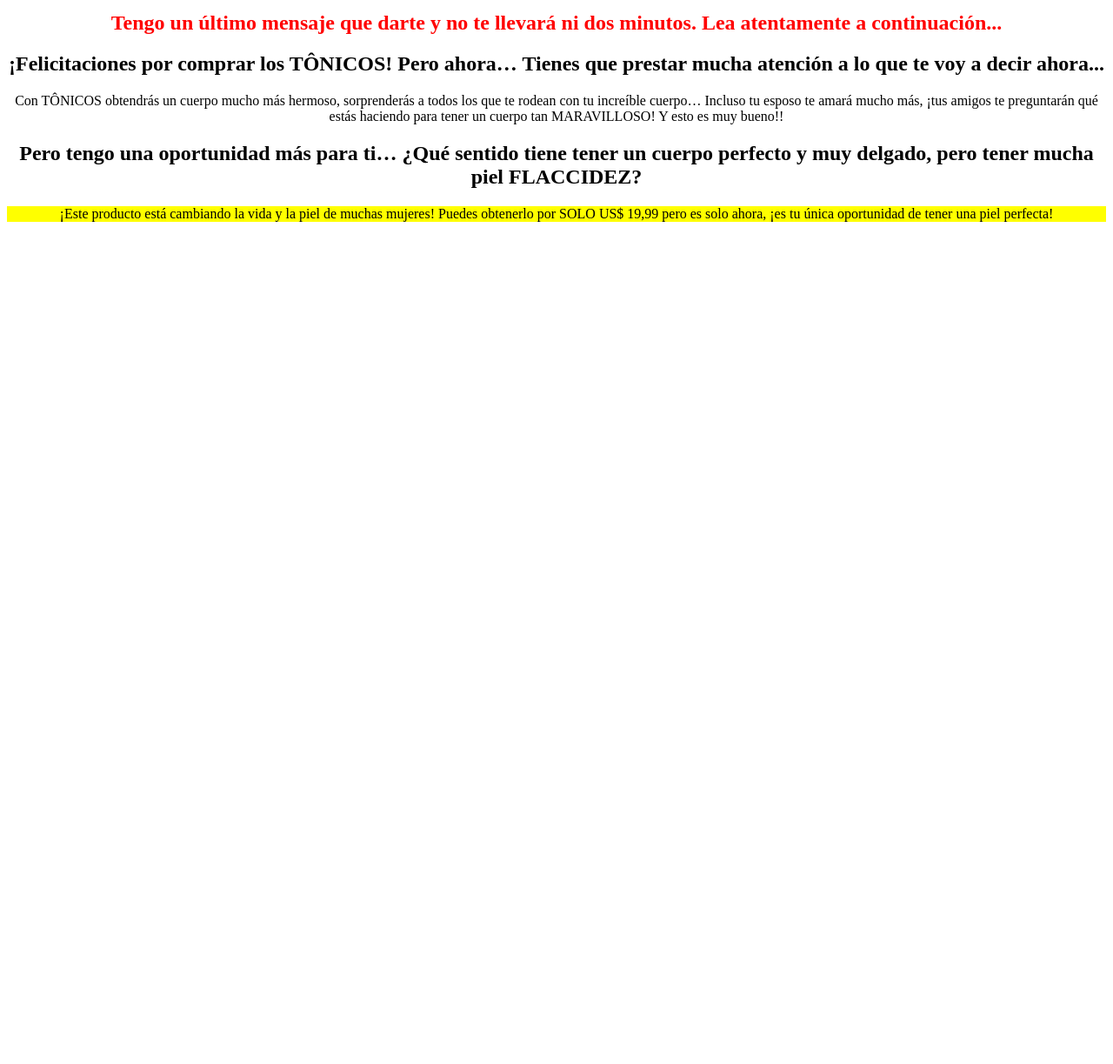
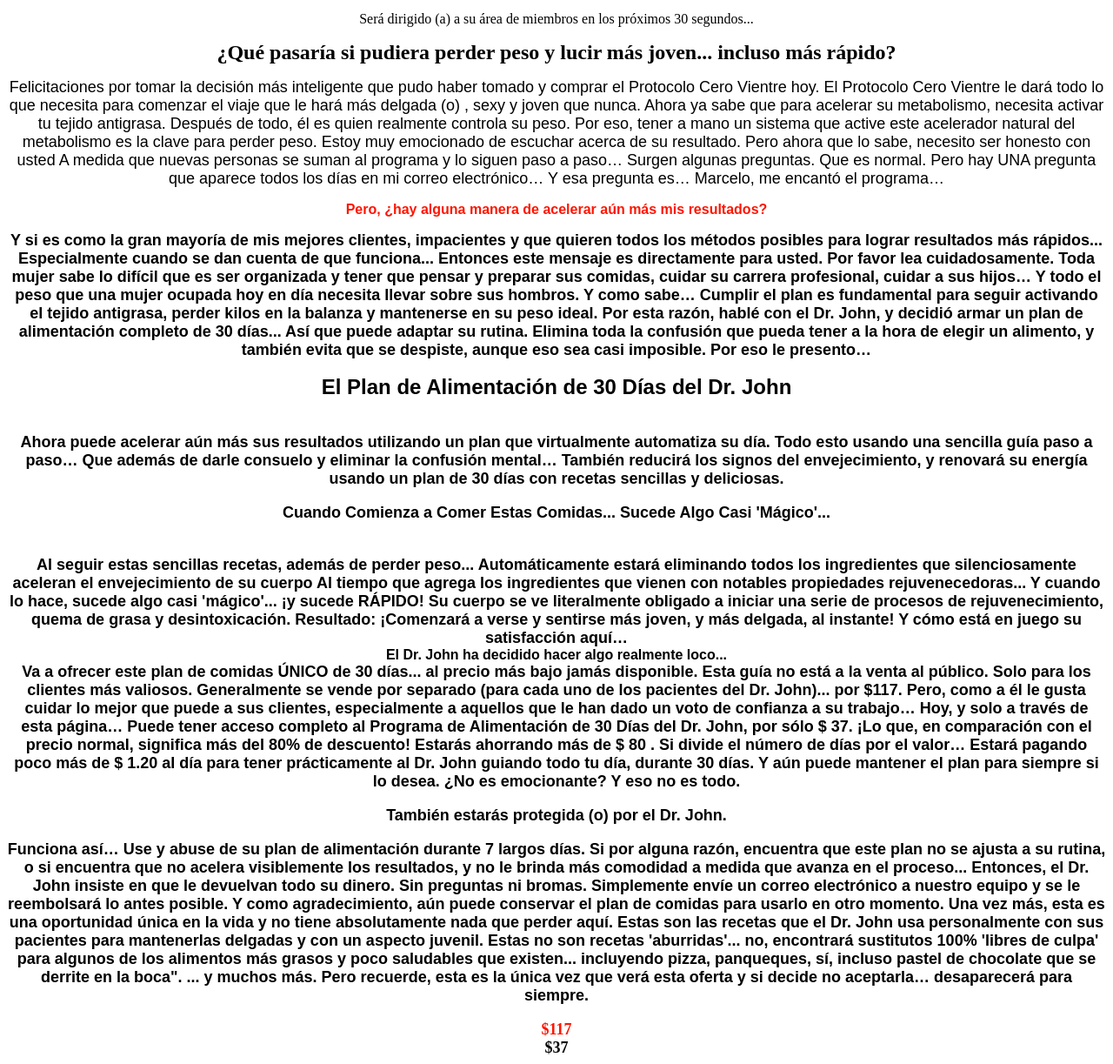
Before and after one commit to HOPPETALISSON/upsell, a plain HTML site: page index.html in a window 1280 px wide. Shown: the part 90-1313 px from the top of the page at 87% size. Before the commit the page ends 800 px from the top, so only its background shows below. Drawn offline with Linux system fonts and the light colour scheme; a script that the page names is missing.

Commit message:
Add files via upload

```diff
--- a/index.html
+++ b/index.html
@@ -1,42 +1,151 @@
 <html>
-
-      <head>
-                <h1 style="background-color:red;"style="color:white;"align="center">(ATENCIÓN) ¡TU COMPRA NO SE HA COMPLETADO TOTALMENTE! NO CERRAR ESTA PÁGINA</h1>
+            <head>
+            <h1><span style="color:#ff1500;background-color:#ff1500;"><center><b>¡ESPERE! ¡OFERTA ÚNICA Y ESPECIAL!</span></b></center></h1>
+            <p><center><b><font size="4">No cierre esta página...</font> <br /></b></center></p>
+            <p><center>Será dirigido (a) a su área de miembros en los próximos 30 segundos...
+            </center></p>
+            <p><center><b><font size="5">¿Qué pasaría si pudiera perder peso y lucir más joven...
+incluso más rápido?
+            </font> <br /></b></center></p>
+            </head>
 
 
-      <head>
+            <p><center><font size="4"><font face="Arial">Felicitaciones por tomar la decisión más inteligente que pudo haber tomado y comprar el Protocolo Cero Vientre hoy.
 
-      <body>
+El Protocolo Cero Vientre le dará todo lo que necesita para comenzar el viaje que le hará más delgada (o) , sexy y joven que nunca.
 
-                  <h2 style="color:red;"align="center">Tengo un último mensaje que darte y no te llevará ni dos minutos. Lea atentamente a continuación...</h2>
-                  <h2 style="color:bl;" align="center">¡Felicitaciones por comprar los TÔNICOS! Pero ahora…
+Ahora ya sabe que para acelerar su metabolismo, necesita activar tu tejido antigrasa.
 
-Tienes que prestar mucha atención a lo que te voy a decir ahora...</h2>
+Después de todo, él es quien realmente controla su peso.
 
-               <p style="color:black;" align="center">Con TÔNICOS obtendrás un cuerpo mucho más hermoso, sorprenderás a todos los que te rodean con tu increíble cuerpo…
+Por eso, tener a mano un sistema que active este acelerador natural del metabolismo es la clave para perder peso.
 
-Incluso tu esposo te amará mucho más, ¡tus amigos te preguntarán qué estás haciendo para tener un cuerpo tan MARAVILLOSO!
-Y esto es muy bueno!!
+Estoy muy emocionado de escuchar acerca de su resultado.
 
-<h2 style="color:bl;" align="center">Pero tengo una oportunidad más para ti…
+Pero ahora que lo sabe, necesito ser honesto con usted
 
-¿Qué sentido tiene tener un cuerpo perfecto y muy delgado, pero tener mucha piel FLACCIDEZ?</h2>
+A medida que nuevas personas se suman al programa y lo siguen paso a paso…
 
-<p style="background-color:yellow "style="color:white;" align="center">¡Este producto está cambiando la vida y la piel de muchas mujeres! Puedes obtenerlo por SOLO US$ 19,99 pero es solo ahora, ¡es tu única oportunidad de tener una piel perfecta!</p>
+Surgen algunas preguntas. Que es normal.
 
-<!-- HOTMART - Upsell Widget -->
-<div id="box_hotmart"></div>
-<script src="https://pay.hotmart.com/assets/js/hotmart.upsell_checkout.js"></script>
+Pero hay UNA pregunta que aparece todos los días en mi correo electrónico…
 
-<script>
-opts = {
-key: 'USL-70777-190701-81614c7bb1bde47681d1d2f7c48ca001',
-width: '650' ,
-height: '420'
-};
-Upsell.Widget.show(opts);
-</script>
-<!-- HOTMART - Upsell Widget [end] -->
+Y esa pregunta es…
+
+Marcelo, me encantó el programa…
+            </font> <br /></center></p>
+
+            <center><b><span style="color:#ff1500;"><font size="3"><font face="Arial">Pero, ¿hay alguna manera de acelerar aún más mis resultados?</span></font> <br /></center>
+
+            <head>
+
+            <p><center><font size="4"><font face="Arial">Y si es como la gran mayoría de mis mejores clientes, impacientes y que quieren todos los métodos posibles para lograr resultados más rápidos...
+
+Especialmente cuando se dan cuenta de que funciona...
+
+Entonces este mensaje es directamente para usted. Por favor lea cuidadosamente.
+
+Toda mujer sabe lo difícil que es ser organizada y tener que pensar y preparar sus comidas, cuidar su carrera profesional, cuidar a sus hijos…
+
+Y todo el peso que una mujer ocupada hoy en día necesita llevar sobre sus hombros.
+
+Y como sabe…
+
+Cumplir el plan es fundamental para seguir activando el tejido antigrasa, perder kilos en la balanza y mantenerse en su peso ideal.
+
+Por esta razón, hablé con el Dr. John, y decidió armar un plan de alimentación completo de 30 días...
+
+Así que puede adaptar su rutina.
+
+Elimina toda la confusión que pueda tener a la hora de elegir un alimento, y también evita que se despiste, aunque eso sea casi imposible.
+
+Por eso le presento…
+            </font> <br /></p>
+            </center>
+            </head>
+
+            <center><b><font size="5"><font face="Arial">El Plan de Alimentación de 30 Días del Dr. John</font></font> <br /><br /></center>
 
 
-</head>
+            <p><center><font size="4"><font face="Arial">Ahora puede acelerar aún más sus resultados utilizando un plan que virtualmente automatiza su día.
+
+Todo esto usando una sencilla guía paso a paso…
+
+Que además de darle consuelo y eliminar la confusión mental…
+
+También reducirá los signos del envejecimiento, y renovará su energía usando un plan de 30 días con recetas sencillas y deliciosas.</font> <br /></center></p>
+
+            <head>
+            <p><center><b><font size="4"><font face="Arial">Cuando Comienza a Comer Estas Comidas... Sucede Algo Casi 'Mágico'...</font></font><br /><br /></center></p>
+            </head>
+
+<p><center><font size="4"><font face="Arial">Al seguir estas sencillas recetas, además de perder peso...
+
+Automáticamente estará eliminando todos los ingredientes que silenciosamente aceleran el envejecimiento de su cuerpo
+
+Al tiempo que agrega los ingredientes que vienen con notables propiedades rejuvenecedoras...
+
+Y cuando lo hace, sucede algo casi 'mágico'... ¡y sucede RÁPIDO!
+
+Su cuerpo se ve literalmente obligado a iniciar una serie de procesos de rejuvenecimiento, quema de grasa y desintoxicación.
+
+Resultado: ¡Comenzará a verse y sentirse más joven, y más delgada, al instante!
+
+Y cómo está en juego su satisfacción aquí… <center><b><font size="3">El Dr. John ha decidido hacer algo realmente loco...</font> <br />
+
+Va a ofrecer este plan de comidas ÚNICO de 30 días...
+
+al precio más bajo jamás disponible.
+
+Esta guía no está a la venta al público. Solo para los clientes más valiosos.
+
+Generalmente se vende por separado (para cada uno de los pacientes del Dr. John)... por $117.
+
+Pero, como  a él le gusta cuidar lo mejor que puede a sus clientes, especialmente a aquellos que le han dado un voto de confianza a su trabajo…
+
+Hoy, y solo a través de esta página…
+
+Puede tener acceso completo al Programa de Alimentación de 30 Días del Dr.  John, por sólo  $ 37.
+
+¡Lo que, en comparación con el precio normal, significa más del 80% de descuento!
+
+Estarás ahorrando más de  $ 80 .
+
+Si divide el número de días por el valor…
+
+Estará pagando poco más de $ 1.20  al día para tener prácticamente al Dr. John guiando todo tu día, durante 30 días.
+
+Y aún puede mantener el plan para siempre si lo desea.
+
+¿No es emocionante?
+
+Y eso no es todo.
+            </font> <br /></center></p>
+
+            <center><font size="4"><font face="Arial">También estarás protegida (o) por el Dr. John.</font> <br /></center>
+
+            <p><center><font size="4"><font face="Arial">Funciona así…
+
+Use y abuse de su plan de alimentación durante 7 largos días.
+
+Si por alguna razón, encuentra que este plan no se ajusta a su rutina, o si encuentra que no acelera visiblemente los resultados, y no le brinda más comodidad a medida que avanza en el proceso...
+
+Entonces, el Dr. John insiste en que le devuelvan todo su dinero. Sin preguntas ni bromas.
+
+Simplemente envíe un correo electrónico a nuestro equipo y se le reembolsará lo antes posible.
+
+Y como agradecimiento, aún puede conservar el plan de comidas para usarlo en otro momento.
+
+Una vez más, esta es una oportunidad única en la vida y no tiene absolutamente nada que perder aquí.
+
+Estas son las recetas que el Dr. John usa personalmente con sus pacientes para mantenerlas delgadas y con un aspecto juvenil.
+
+Estas no son recetas 'aburridas'... no, encontrará sustitutos 100% 'libres de culpa' para algunos de los alimentos más grasos y poco saludables que existen... incluyendo pizza, panqueques, sí, incluso pastel de chocolate que se derrite en la boca". ... y muchos más.
+
+Pero recuerde, esta es la única vez que verá esta oferta y si decide no aceptarla… desaparecerá para siempre.
+            </font> <br /></center></p>
+            <center><font size="4"><span style="color:#ff1500;">$117</span></font> <br /></center>
+            <center><font size="4">$37</font> <br /></center>
+
+
+</html>
```
